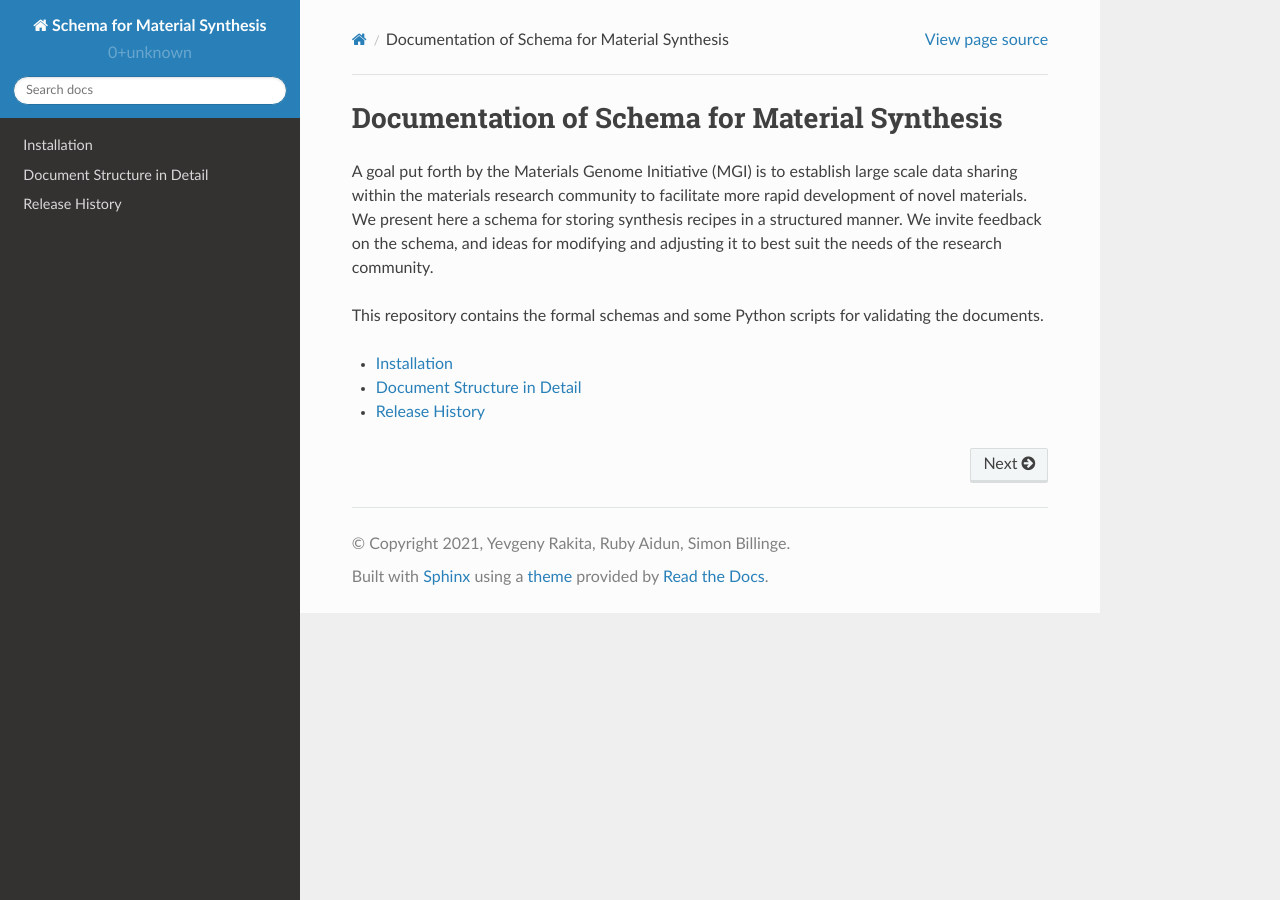
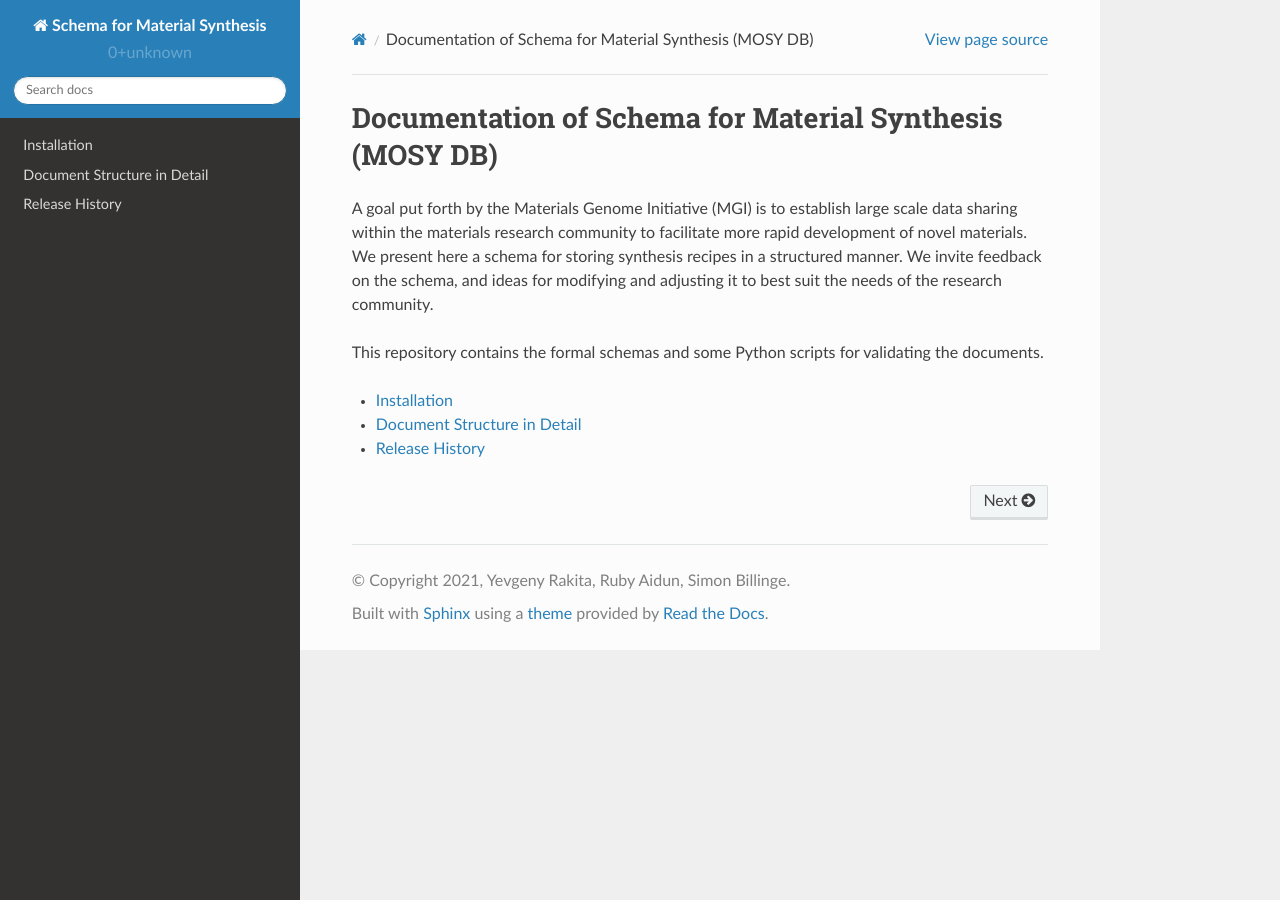
Before and after one commit to GENESIS-EFRC/mosydb-schema, a Sphinx documentation site: the page built from docs/source/index.rst, in a window 1280 px wide. Built offline with Sphinx 7.4.7 and the Read the Docs theme 2.0.0, drawn with Linux system fonts in a browser that asks for light colours.

Commit message:
added link to contributing, changed name to mosydb-schema

```diff
--- a/docs/source/index.rst
+++ b/docs/source/index.rst
@@ -3,9 +3,9 @@
    Can adapt this file, but it should at least
    contain the root `toctree` directive.
 
-==============================================
-Documentation of Schema for Material Synthesis
-==============================================
+========================================================
+Documentation of Schema for Material Synthesis (MOSY DB)
+========================================================
 A goal put forth by the Materials Genome Initiative (MGI) is to establish large scale data sharing within the materials research
 community to facilitate more rapid development of novel materials.
 We present here a schema for storing synthesis recipes in a structured manner.
```
Also changed, not shown: CONTRIBUTING.rst (+5 -7 lines), 2 other files.
